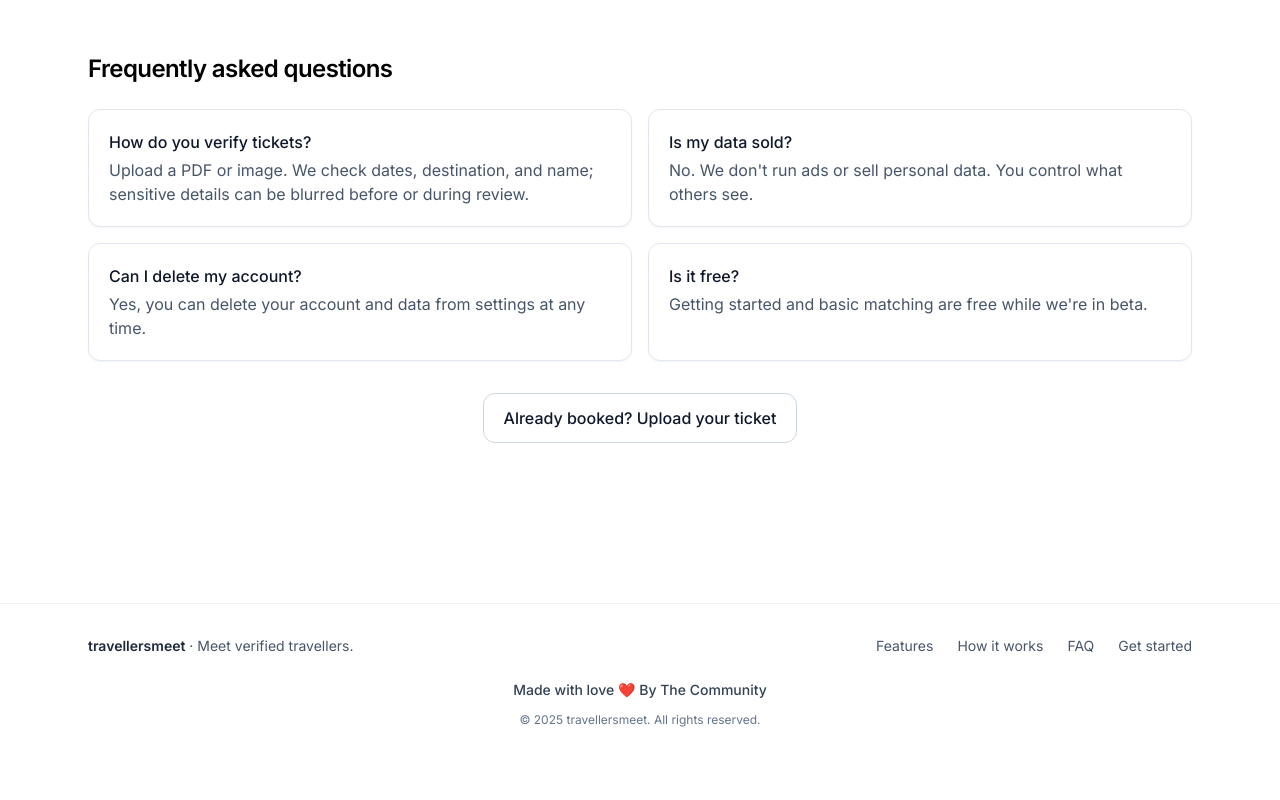
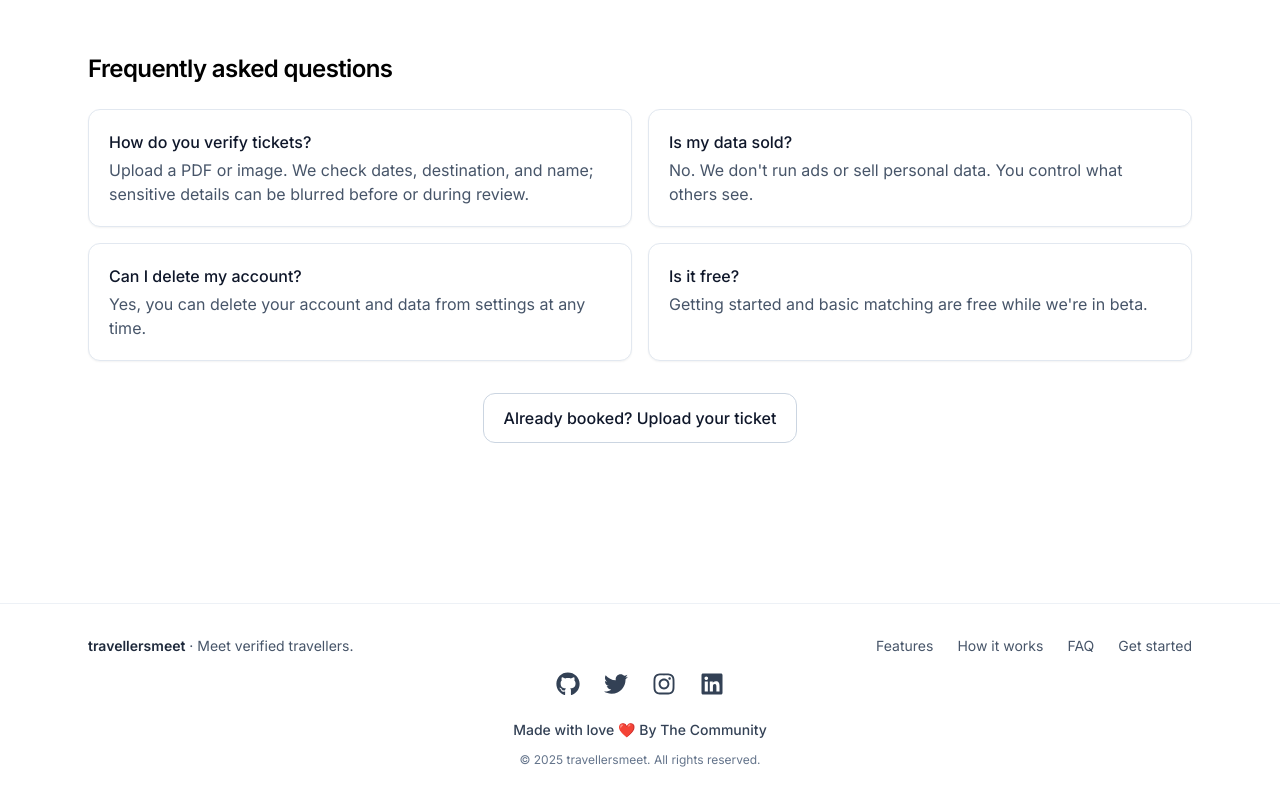
Before and after one commit to singh-odyssey/travellers, a Next.js app: page / in a window 1280 px wide. Shown: the part 1988-2788 px from the top of the page. Before the commit the page ends 2748 px from the top, so only its background shows below. Built offline with nearby package versions, Linux system fonts and the light colour scheme; no server answers.

Commit message:
Add social icons footer with X logo #52

```diff
--- a/src/components/site-footer.tsx
+++ b/src/components/site-footer.tsx
@@ -1,4 +1,5 @@
 import Link from "next/link";
+import { FaGithub, FaInstagram, FaLinkedin } from "react-icons/fa";
 
 export default function SiteFooter() {
   return (
@@ -6,20 +7,60 @@ export default function SiteFooter() {
       <div className="mx-auto max-w-6xl px-6 py-8 text-sm text-slate-600">
         <div className="flex flex-col items-start justify-between gap-6 md:flex-row md:items-center">
           <p>
-            <span className="font-semibold text-slate-800 dark:text-slate-400">travellersmeet</span> · Meet verified travellers.
+            <span className="font-semibold text-slate-800 dark:text-slate-400">
+              travellersmeet
+            </span>{" "}
+            · Meet verified travellers.
           </p>
-          <nav className="flex flex-wrap items-center dark:*:text-slate-500 hover:*:opacity-80 gap-x-6 gap-y-2">
-            <Link href="#features" className="">Features</Link>
-            <Link href="#how-it-works" className="">How it works</Link>
-            <Link href="#faq" className="">FAQ</Link>
-            <Link href="/signup" className="">Get started</Link>
+          <nav className="flex flex-wrap items-center dark:*:text-slate-500 gap-x-6 gap-y-2">
+            <Link href="#features">Features</Link>
+            <Link href="#how-it-works">How it works</Link>
+            <Link href="#faq">FAQ</Link>
+            <Link href="/signup">Get started</Link>
           </nav>
         </div>
+
+        {/* Social Icons */}
+        <div className="mt-4 flex justify-center gap-6 text-slate-700 dark:text-slate-300">
+          <a
+            href="https://github.com/singh-odyssey/travellers"
+            target="_blank"
+            rel="noopener noreferrer"
+          >
+            <FaGithub size={24} />
+          </a>
+
+          {/* X Logo */}
+          <a href="https://x.com/" target="_blank" rel="noopener noreferrer" className="w-6 h-6">
+            <svg
+              viewBox="0 0 512 512"
+              fill="currentColor"
+              className="w-6 h-6"
+              xmlns="http://www.w3.org/2000/svg"
+            >
+              <path d="M459.37 151.716c.325 4.548 0 9.097 0 13.645 0 138.72-105.583 298.558-298.558 298.558-59.452 0-114.83-17.219-161.137-46.779 8.447.974 16.568 1.299 25.34 1.299 49.055 0 94.213-16.568 130.274-44.832-46.132-.975-84.792-31.188-98.112-72.772 6.498.974 12.995 1.624 19.818 1.624 9.421 0 18.843-1.3 27.614-3.573-48.081-9.747-84.143-51.98-84.143-102.985v-1.299c14.182 7.873 30.355 12.67 47.431 13.319-28.264-18.843-46.78-51.005-46.78-87.391 0-19.492 5.197-37.36 14.182-52.954 51.655 63.675 129.3 105.258 216.365 109.807-1.624-7.872-2.599-15.743-2.599-23.615 0-57.828 46.782-104.934 104.934-104.934 30.355 0 57.828 12.995 77.07 33.832 24.04-4.548 46.78-13.645 67.095-25.791-7.873 24.366-24.366 44.833-46.132 57.827 21.366-2.273 41.834-8.122 60.665-16.243-14.292 20.791-32.161 39.308-52.628 54.253z"/>
+            </svg>
+          </a>
+
+          <a href="https://instagram.com/" target="_blank" rel="noopener noreferrer">
+            <FaInstagram size={24} />
+          </a>
+          <a
+            href="https://linkedin.com/in/aditya-singh-6297242a5"
+            target="_blank"
+            rel="noopener noreferrer"
+          >
+            <FaLinkedin size={24} />
+          </a>
+        </div>
+
         <div className="mt-6 flex flex-col items-center justify-center gap-3">
           <p className="text-center text-sm font-medium text-slate-700">
             Made with love <span className="text-red-500">❤️</span> By The Community
           </p>
-          <p className="text-xs text-slate-500">© {new Date().getFullYear()} travellersmeet. All rights reserved.</p>
+          <p className="text-xs text-slate-500">
+            © {new Date().getFullYear()} travellersmeet. All rights reserved.
+          </p>
         </div>
       </div>
     </footer>
```
